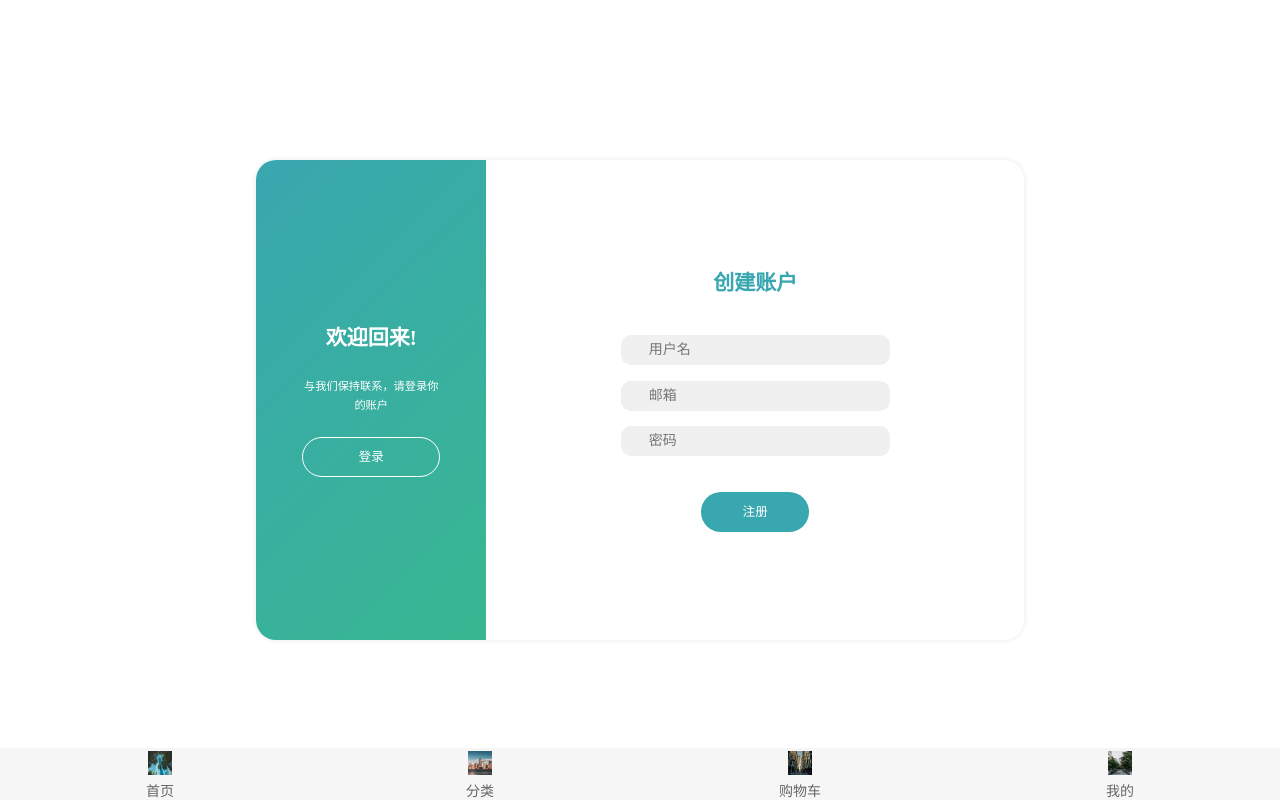
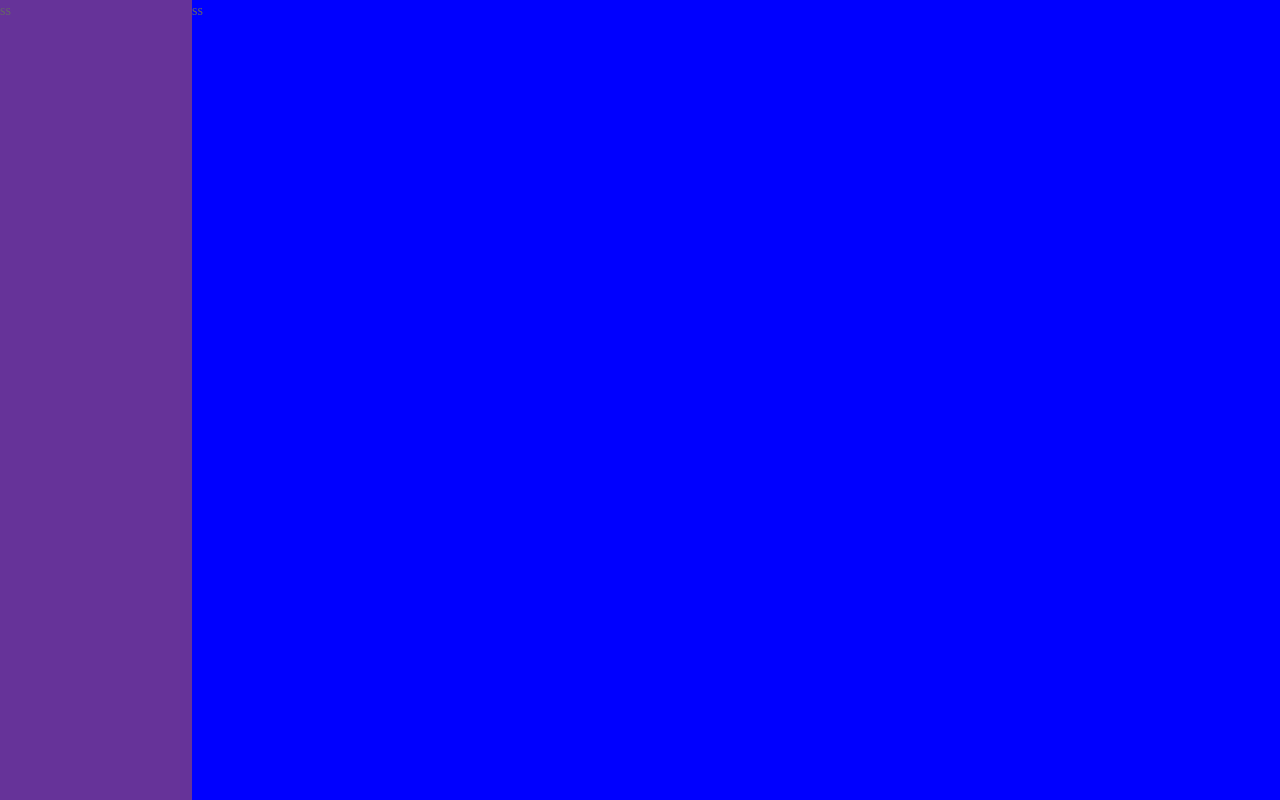
Before and after one commit to liu-ran-1/vueproject, a Vue app: page /#/test in a window 1280 px wide. Built offline with nearby package versions, Linux system fonts and the light colour scheme.

Commit message:
提交更改

```diff
--- a/src/App.vue
+++ b/src/App.vue
@@ -1,20 +1,20 @@
 <template>
   <div id="app">
-    <login-register/>
+    <!-- <login-register/> -->
     <keep-alive exclude="Detail">
       <router-view />
     </keep-alive>
-    <main-tab-bar />
+    <main-top-tab-bar />
   </div>
 </template>
 
 <script>
-import MainTabBar from "components/content/mainTabBar/MainTabBar";
+import MainTopTabBar from "components/content/mainTopTabBar/MainTopTabBar";
 const LoginRegister = ()=>import('views/loginregister/LoginRegister')
 export default {
   name: "App",
   components: {
-    MainTabBar,
+    MainTopTabBar,
     LoginRegister
   },
 };
--- /dev/null
+++ b/src/components/common/tabbar/TopTabBar.vue
@@ -0,0 +1,22 @@
+<template>
+  <div id="top-tab-bar">
+    <slot></slot>
+  </div>
+</template>
+
+<script>
+export default {
+  name: "TopTabBar"
+};
+</script>
+
+<style scoped>
+#top-tab-bar {
+  display: flex;
+  background-color: #f6f6f6;
+  position: fixed;
+  width: 100%;
+  top: 0px;
+  box-shadow: 0px -3px 3px rgba(rgb(201, 10, 10), green, blue, 1);
+}
+</style>
--- /dev/null
+++ b/src/components/content/mainToptabbar/MainTopTabBar.vue
@@ -0,0 +1,34 @@
+<template>
+  <top-tab-bar>
+    <tab-bar-item v-for="item in categoryList" :key="item.id" :path="item.path">
+      <div slot="item-text">{{ item.categoryName }}</div>
+
+      <!-- <span>{{item.id}}--{{item.categoryName}}</span> -->
+    </tab-bar-item>
+  </top-tab-bar>
+</template>
+
+<script>
+import TopTabBar from "components/common/tabbar/TopTabBar";
+import TabBarItem from "components/common/tabbar/TabBarItem.vue";
+export default {
+    name:'MainTopTabBar',
+    components:{
+         TopTabBar,
+    TabBarItem,
+    },
+
+      props:{
+        categoryList:[]
+    },
+    methods:{
+        getCategoryList(){
+            console.log(this.categoryList);
+        }
+    }
+}
+</script>
+
+<style scoped>
+
+</style>
--- a/src/views/home/Home.vue
+++ b/src/views/home/Home.vue
@@ -108,7 +108,7 @@ export default {
   mounted() {
     //图片完成的事件监听
 
-    const refresh = debounce(this.$refs.scroll.refresh, 500);
+    // const refresh = debounce(this.$refs.scroll.refresh, 500);
 
     this.$bus.on("itemImageLoad", () => {
       refresh();
--- a/src/views/loginregister/LoginRegister.vue
+++ b/src/views/loginregister/LoginRegister.vue
@@ -44,7 +44,7 @@
 </template>
 
 <script>
-import { login,register } from "network/login";
+import { login, register } from "network/login";
 export default {
   name: "login-register",
   data() {
@@ -70,12 +70,20 @@ export default {
     //http请求
     login() {
       const self = this;
+      console.log(self.form)
       if (self.form.useremail != "" && self.form.userpwd != "") {
         login(this.form)
           .then((res) => {
+            console.log('login:'+res)
             switch (res.state) {
               case 0:
+                console.log(res.state)
                 alert("登陆成功！");
+                //跳转到首页
+                this.$router.push({
+                  path: "/main",
+                  params: {},
+                });
                 break;
               case -1:
                 this.emailError = true;
@@ -93,7 +101,6 @@ export default {
       }
     },
     register() {
-
       const self = this;
       if (
         self.form.username != "" &&
@@ -102,7 +109,7 @@ export default {
       ) {
         register(this.form)
           .then((res) => {
-            switch (res.data) {
+            switch (res) {
               case 0:
                 alert("注册成功！");
                 this.login();
--- /dev/null
+++ b/src/views/main/Main.vue
@@ -0,0 +1,57 @@
+<template>
+   <div class="main">
+      <div class="title">
+         <main-top-tab-bar :categoryList="categoryList" />
+      </div>
+      <div >
+          <div class="left">ss</div>
+          <div class="rigth">ss</div>
+      </div>
+  </div>
+</template>
+
+<script>
+import MainTopTabBar from 'components/content/mainTopTabBar/MainTopTabBar.vue'
+export default {
+  components: { MainTopTabBar },
+    name:'Main',
+    data () {
+        return {
+            categoryList:[
+                {
+                    id:'1',
+                    categoryName:'手机',
+                    path:'/phone'
+                },
+                {
+                    id:'2',
+                    categoryName:'电脑',
+                    path:'/computer'
+                },
+            ]
+        }
+    }
+}
+</script>
+
+<style scoped>
+.main {
+    background-color: pink;
+}
+.title {
+    /* font-size: 24px; */
+    height: 5vh;
+}
+.left{
+    width: 15%;
+    height: 100vh;
+    background-color: rebeccapurple;
+}
+.rigth{
+    height: 100vh;
+    background-color: blue;
+}
+main-top-tab-bar{
+    width: 85%;
+}
+</style>
--- /dev/null
+++ b/src/views/phone/Phone.vue
@@ -0,0 +1,15 @@
+<template>
+  <div>
+      phone
+  </div>
+</template>
+
+<script>
+export default {
+    name:'phone'
+}
+</script>
+
+<style>
+
+</style>
--- /dev/null
+++ b/src/views/test/Test.vue
@@ -0,0 +1,30 @@
+<template>
+  <div class="test">
+      <div class="title"></div>
+      <div >
+          <div class="left">ss</div>
+          <div class="rigth">ss</div>
+      </div>
+  </div>
+</template>
+
+<script>
+export default {
+    name:'Test'
+}
+</script>
+
+<style scoped>
+.test{
+    background-color: pink;
+}
+.left{
+    width: 15%;
+    height: 100vh;
+    background-color: rebeccapurple;
+}
+.rigth{
+    height: 100vh;
+    background-color: blue;
+}
+</style>
```
Also changed, not shown: src/router/index.js (+15 -0 lines).
